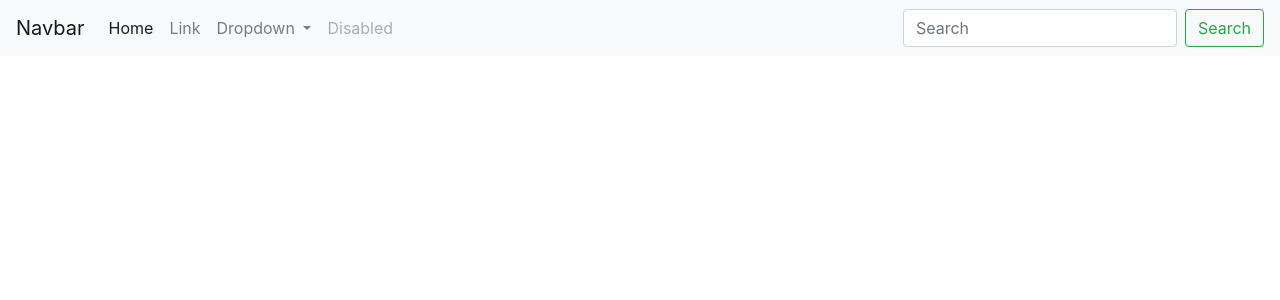
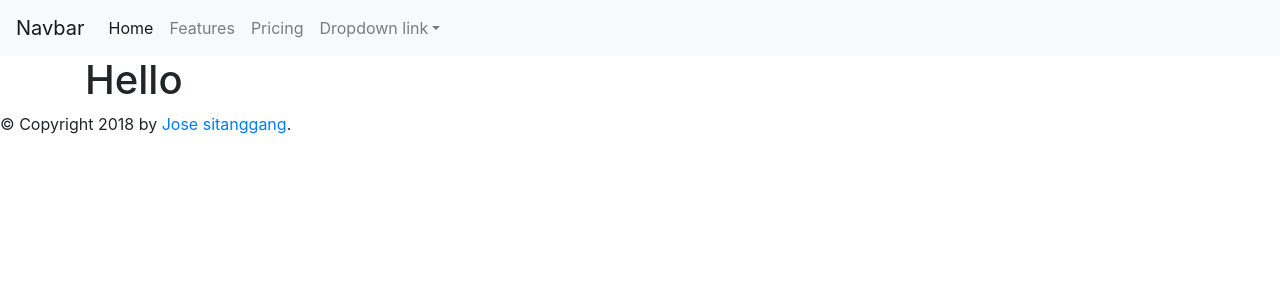
Before and after one commit to josestg/Kriptografi, a Flask app: page / in a window 1280 px wide. Shown: the top 300 px of the page. Run offline with Flask 3, Linux system fonts and the light colour scheme; some libraries are stand-ins or nearby versions.

Commit message:
Template Inheritance

```diff
--- a/Steganografi/core/app.py
+++ b/Steganografi/core/app.py
@@ -9,7 +9,7 @@ app = Flask(__name__)
 
 @app.route("/")
 def home():
-	return render_template('home.html')
+	return render_template('index.html')
 
 
 
--- a/Steganografi/core/templates/home.html
+++ /dev/null
@@ -1,59 +0,0 @@
-<!doctype html>
-<html lang="en">
-  <head>
-    <!-- Required meta tags -->
-    <meta charset="utf-8">
-    <meta name="viewport" content="width=device-width, initial-scale=1, shrink-to-fit=no">
-	<title>ITERA</title>
-	<link rel="stylesheet" href=" {{ url_for('static', filename='css/bootstrap.min.css') }}">
-</head>
-<body>
-
-<nav class="navbar navbar-expand-lg navbar-light bg-light">
-  <a class="navbar-brand" href="#">Navbar</a>
-  <button class="navbar-toggler" type="button" data-toggle="collapse" data-target="#navbarSupportedContent" aria-controls="navbarSupportedContent" aria-expanded="false" aria-label="Toggle navigation">
-    <span class="navbar-toggler-icon"></span>
-  </button>
-
-  <div class="collapse navbar-collapse" id="navbarSupportedContent">
-    <ul class="navbar-nav mr-auto">
-      <li class="nav-item active">
-        <a class="nav-link" href="#">Home <span class="sr-only">(current)</span></a>
-      </li>
-      <li class="nav-item">
-        <a class="nav-link" href="#">Link</a>
-      </li>
-      <li class="nav-item dropdown">
-        <a class="nav-link dropdown-toggle" href="#" id="navbarDropdown" role="button" data-toggle="dropdown" aria-haspopup="true" aria-expanded="false">
-          Dropdown
-        </a>
-        <div class="dropdown-menu" aria-labelledby="navbarDropdown">
-          <a class="dropdown-item" href="#">Action</a>
-          <a class="dropdown-item" href="#">Another action</a>
-          <div class="dropdown-divider"></div>
-          <a class="dropdown-item" href="#">Something else here</a>
-        </div>
-      </li>
-      <li class="nav-item">
-        <a class="nav-link disabled" href="#">Disabled</a>
-      </li>
-    </ul>
-    <form class="form-inline my-2 my-lg-0">
-      <input class="form-control mr-sm-2" type="search" placeholder="Search" aria-label="Search">
-      <button class="btn btn-outline-success my-2 my-sm-0" type="submit" onclick="panggil()">Search</button>
-    </form>
-  </div>
-</nav>
-
-<script crossorigin
-	src="{{ url_for('static', filename='js/jquery-3.3.1.slim.min.js')}}">
-</script>
-<script crossorigin
-	src="{{ url_for('static', filename='js/popper.min.js')}}">
-</script>
-<script crossorigin
-	src="{{ url_for('static', filename='js/bootstrap.min.js')}}">
-</script>
-
-</body>
-</html>
--- a/Steganografi/core/templates/index.html
+++ b/Steganografi/core/templates/index.html
@@ -1,59 +1,13 @@
-<!doctype html>
-<html lang="en">
-  <head>
-    <!-- Required meta tags -->
-    <meta charset="utf-8">
-    <meta name="viewport" content="width=device-width, initial-scale=1, shrink-to-fit=no">
+{% extends "layout.html" %}
 
-    <!-- Bootstrap CSS -->
-    <link rel="stylesheet" href="../node_modules/bootstrap/dist/css/bootstrap.min.css">
+{% block title %}Index{% endblock %}
 
-    <title>Hello, world!</title>
-  </head>
-  <body>
+<!-- {% block head %}
+  {{ super() }}
+{% endblock %} -->
 
-<nav class="navbar navbar-expand-lg navbar-light bg-light">
-  <a class="navbar-brand" href="#">Navbar</a>
-  <button class="navbar-toggler" type="button" data-toggle="collapse" data-target="#navbarSupportedContent" aria-controls="navbarSupportedContent" aria-expanded="false" aria-label="Toggle navigation">
-    <span class="navbar-toggler-icon"></span>
-  </button>
-
-  <div class="collapse navbar-collapse" id="navbarSupportedContent">
-    <ul class="navbar-nav mr-auto">
-      <li class="nav-item active">
-        <a class="nav-link" href="#">Home <span class="sr-only">(current)</span></a>
-      </li>
-      <li class="nav-item">
-        <a class="nav-link" href="#">Link</a>
-      </li>
-      <li class="nav-item dropdown">
-        <a class="nav-link dropdown-toggle" href="#" id="navbarDropdown" role="button" data-toggle="dropdown" aria-haspopup="true" aria-expanded="false">
-          Dropdown
-        </a>
-        <div class="dropdown-menu" aria-labelledby="navbarDropdown">
-          <a class="dropdown-item" href="#">Action</a>
-          <a class="dropdown-item" href="#">Another action</a>
-          <div class="dropdown-divider"></div>
-          <a class="dropdown-item" href="#">Something else here</a>
-        </div>
-      </li>
-      <li class="nav-item">
-        <a class="nav-link disabled" href="#">Disabled</a>
-      </li>
-    </ul>
-    <form class="form-inline my-2 my-lg-0">
-      <input class="form-control mr-sm-2" type="search" placeholder="Search" aria-label="Search">
-      <button class="btn btn-outline-success my-2 my-sm-0" type="submit">Search</button>
-    </form>
+{% block content %}
+  <div class="container">
+    <h1>Hello</h1>
   </div>
-</nav>
-
-
-
-
-    <!-- Optional JavaScript -->
-    <!-- jQuery first, then Popper.js, then Bootstrap JS --><script src="../node_modules/jquery/dist/jquery.js"></script>
-    <script src="../node_modules/popper.js/dist/umd/popper.js"></script>
-    <script src="../node_modules/bootstrap/dist/js/bootstrap.js"></script>
-  </body>
-</html>
+{% endblock %}
--- /dev/null
+++ b/Steganografi/core/templates/layout.html
@@ -0,0 +1,68 @@
+<!doctype html>
+<html>
+  <head>
+    {% block head %}
+	    <!-- Required meta tags -->
+	    <meta charset="utf-8">
+	    <meta name="viewport" content="width=device-width, initial-scale=1, shrink-to-fit=no">
+	  	<link rel="stylesheet" href=" {{ url_for('static', filename='css/bootstrap.min.css') }}">
+
+	    <title>{% block title %}{% endblock %}</title>
+    {% endblock %}
+  </head>
+
+  <body>
+
+	<nav class="navbar navbar-expand-lg navbar-light bg-light">
+		<a class="navbar-brand" href="#">Navbar</a>
+		<button class="navbar-toggler" type="button" data-toggle="collapse" data-target="#navbarNavDropdown" aria-controls="navbarNavDropdown" aria-expanded="false" aria-label="Toggle navigation">
+			<span class="navbar-toggler-icon"></span>
+		</button>
+		<div class="collapse navbar-collapse" id="navbarNavDropdown">
+			<ul class="navbar-nav">
+	 			<li class="nav-item active">
+	    			<a class="nav-link" href="#">Home <span class="sr-only">(current)</span></a>
+	 			</li>
+			  	<li class="nav-item">
+			   		<a class="nav-link" href="#">Features</a>
+			  	</li>
+			 	<li class="nav-item">
+			    	<a class="nav-link" href="#">Pricing</a>
+			  	</li>
+	  			<li class="nav-item dropdown">
+	    			<a class="nav-link dropdown-toggle" href="#" id="navbarDropdownMenuLink" role="button" data-toggle="dropdown" aria-haspopup="true" aria-expanded="false">Dropdown link</a>
+	    			<div class="dropdown-menu" aria-labelledby="navbarDropdownMenuLink">
+	      				<a class="dropdown-item" href="#">Action</a>
+					    <a class="dropdown-item" href="#">Another action</a>
+					    <a class="dropdown-item" href="#">Something else here</a>
+	    			</div>
+	  			</li>
+			</ul>
+		</div>
+	</nav>
+
+    <div id="jumbotron jumbotron-fluid">{% block content %}{% endblock %}
+	</div>
+
+
+
+    <div id="footer">
+      {% block footer %}
+      &copy; Copyright 2018 by <a href="#">Jose sitanggang</a>.
+      {% endblock %}
+    </div>
+
+
+
+
+	<script crossorigin
+	  src="{{ url_for('static', filename='js/jquery-3.3.1.slim.min.js')}}">
+	</script>
+	<script crossorigin
+	  src="{{ url_for('static', filename='js/popper.min.js')}}">
+	</script>
+	<script crossorigin
+	  src="{{ url_for('static', filename='js/bootstrap.min.js')}}">
+	</script>
+  </body>
+</html>
```
